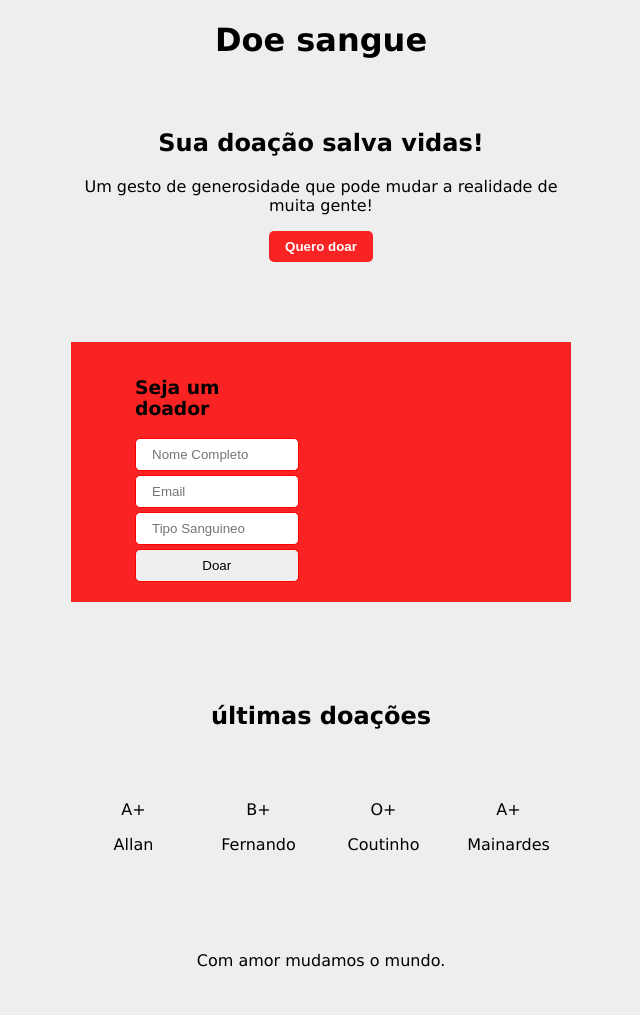
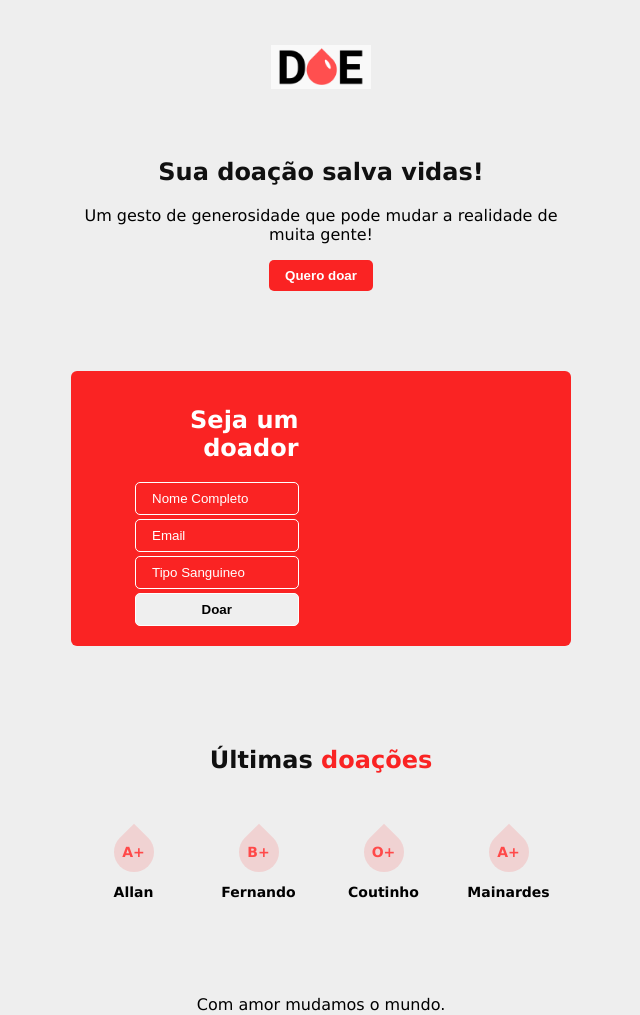
Before and after one commit to mainardes1/maratonadev, a plain HTML site: page index.html in a window 1280 px wide. Shown: the whole page, without its empty margins (319-959 px from the left). Before the commit the page ends 971 px from the top, so only its background shows below. Drawn offline with Linux system fonts and the light colour scheme.

Commit message:
adição da logo eavanço no estilo da página

```diff
--- a/index.html
+++ b/index.html
@@ -8,7 +8,7 @@
 
 <body>
     <header>
-        <h1> Doe sangue</h1>
+        <img class="logo" src="logo.png" alt="DOE">
         <h2> Sua doação salva vidas!</h2>
         <p>Um gesto de generosidade que pode mudar a realidade de muita gente!</p>
 
@@ -17,7 +17,7 @@
 
     <section class="form">
         <form action="/">
-            <h3>Seja um doador</h3>
+            <h2>Seja um doador</h2>
             <input
                 type="text"
                 name="name"
@@ -40,7 +40,7 @@
     </section>
 
     <main>
-        <h2>últimas doações</h2>
+        <h2>Últimas <span>doações</span></h2>
 
         <section class="donors">
             <div class ="donor">
--- a/style.css
+++ b/style.css
@@ -15,9 +15,26 @@ body{
     background-color: #eeeeee;
 }
 
+h1, h2{
+    color: #000000ee;
+}
+
 header h1, main h2{
     /*Titulos*/
     margin-bottom: 70px;
+
+}
+
+
+
+main h2 span{
+    color: #fa2323;
+}
+
+.form h2{
+
+    text-align: right;
+    color: white;
 
 }
 
@@ -40,15 +57,21 @@ header button{
     border: none;
 }
 
+.logo{
+    width: 100px;
+    margin: 45px 0;
+}
+
 /* Formulario */
 section.form{
 
     display: grid;
     grid-template-columns: 1fr 1fr;
     grid-gap: 45px;
-
+    align-items: center;
     background-color: #fa2323;
     padding: 16px 64px;
+    border-radius: 6px;
 
 }
 
@@ -61,11 +84,60 @@ form button{
     /* corrigindo comportamento padrão do css*/
     padding: 8px 16px;
     border-radius: 5px;
-    border: 1px red solid;
+    border: 1px white solid;
 
 }
 
+form input{
+    background-color: transparent;
+}
+
+form input::placeholder{
+    color: white;
+}
+
+form button{
+    font-weight: bold;
+}
+
 /* Main */
+
+.blood{
+    color: #ff4f4f;
+    font-weight: bold;
+    font-size: 14px;
+
+    display: flex;
+    align-items: center;
+    justify-content: center;
+    position: relative;
+
+}
+
+.blood::before{
+    content: "";
+    background-color: #fa232322;
+
+    width: 40px;
+    height:40px;
+
+    position: absolute;
+
+    /*Desenhar a gota*/
+    border-radius: 50%;
+    border-top-right-radius: 0;
+
+    transform: rotate(-45deg);
+}
+
+.donor p{
+
+    margin-top: 24px;
+    font-size: 14px;
+    font-weight: bold;
+
+}
+
 header, .form, main {
 
     margin: 0px auto 80px auto;
@@ -75,7 +147,7 @@ header, .form, main {
 
 }
 
-.donors{
+main .donors{
 
     display: grid;
     grid-template-columns: 1fr 1fr 1fr 1fr;
```
Also changed, not shown: logo.png (added).
